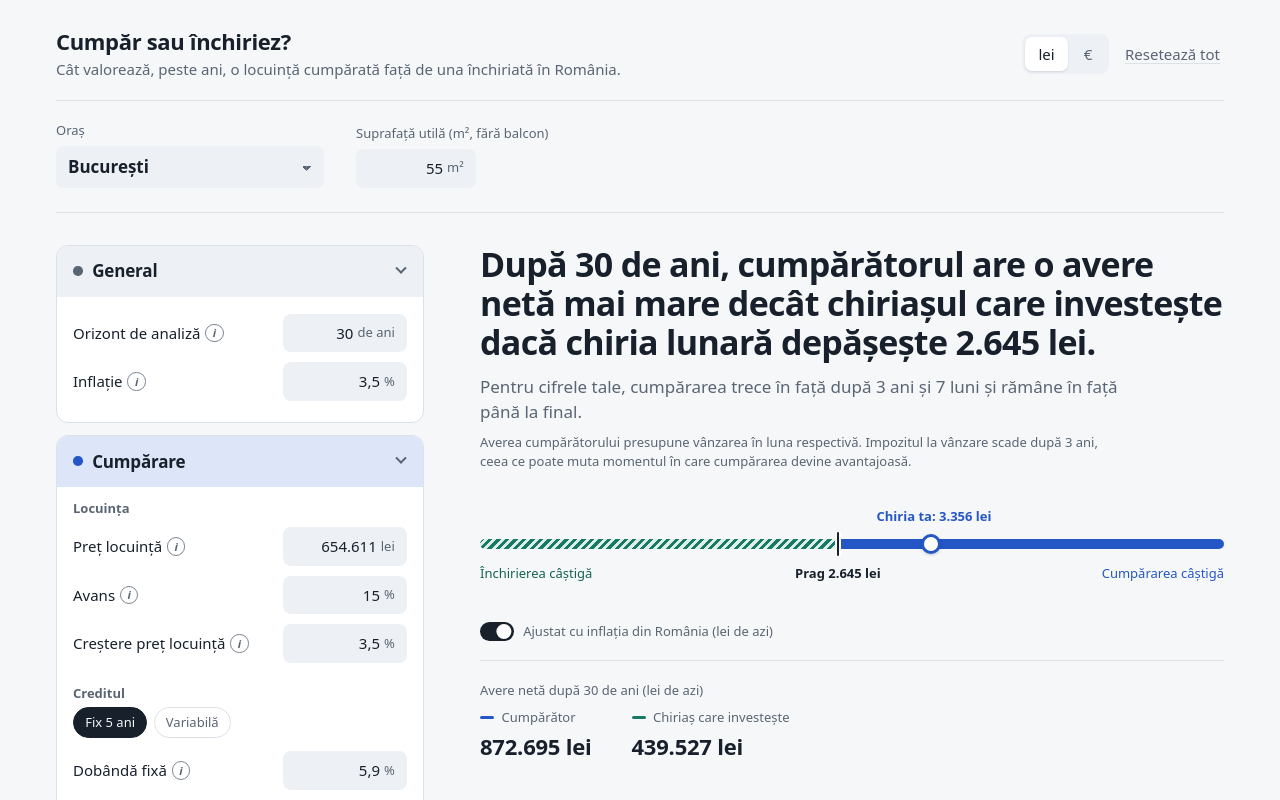
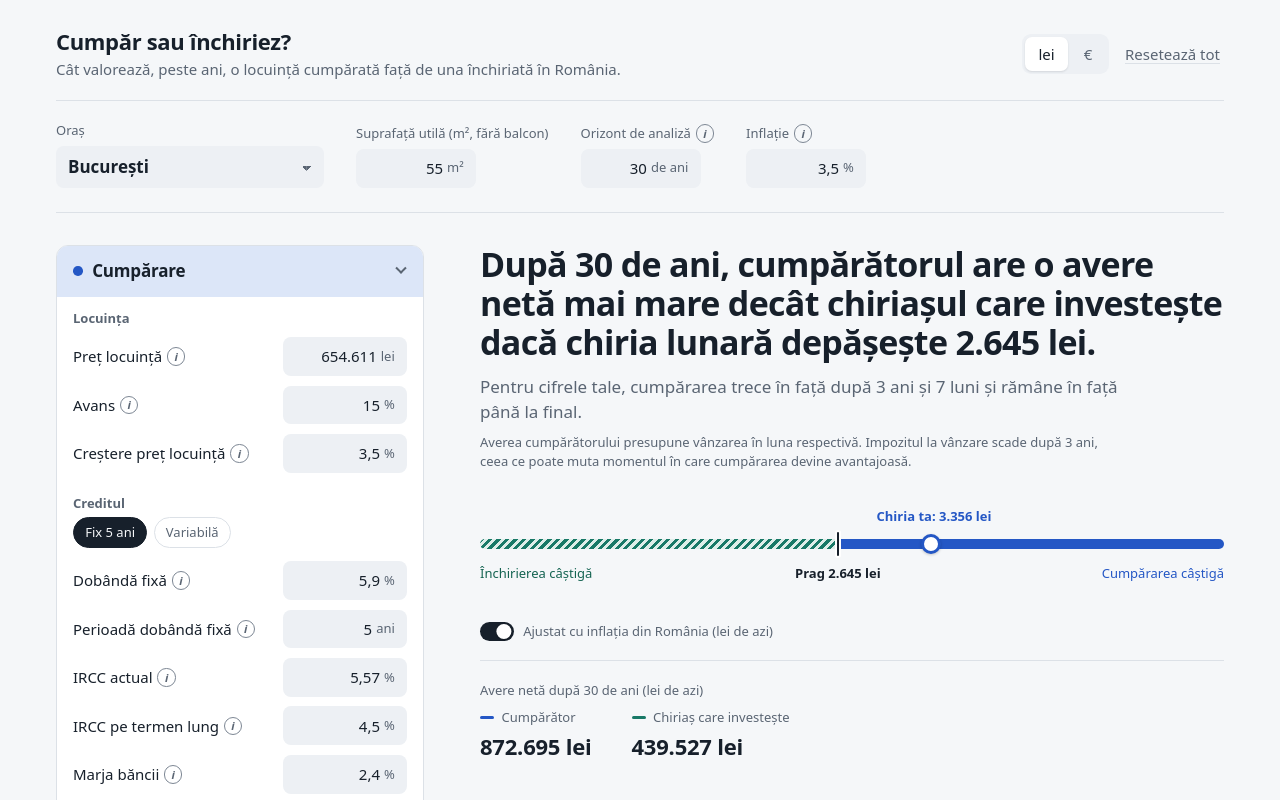
Before and after one commit to horatiu-th/buy-or-rent, a React (Vite) app: page / in a window 1280 px wide. Shown: the top 800 px of the page. Built offline with nearby package versions, Linux system fonts and the light colour scheme.

Commit message:
feat: Moved horizon and inflation next to the city and size

```diff
--- a/src/App.tsx
+++ b/src/App.tsx
@@ -1,8 +1,10 @@
 import { useCallback, useDeferredValue, useMemo } from 'react';
-import { loadDefaults, resolveCityId, resolveInputs } from './data/defaults';
+import { loadDefaults, resolveCityId, resolveInputs, sourceFor } from './data/defaults';
 import type { Inputs } from './engine';
 import { ro } from './i18n/ro';
 import { CityPicker } from './ui/CityPicker';
+import { FIELDS } from './ui/fields';
+import { InputField } from './ui/InputField';
 import { InputsPanel } from './ui/InputsPanel';
 import { Results } from './ui/Results';
 import { Segmented } from './ui/Segmented';
@@ -11,6 +13,9 @@ import { useScenario } from './state/useScenario';
 
 const data = loadDefaults();
 const SOURCES_URL = 'https://github.com/horatiu-th/buy-or-rent/blob/main/data/SOURCES.md';
+
+// Horizon and inflation frame the whole comparison, so they sit with the city and size, not with either side.
+const SCENARIO_FIELDS = FIELDS.filter((f) => f.topic === 'general');
 
 const CURRENCIES = [
   { value: 'RON', label: 'lei' },
@@ -53,7 +58,22 @@ export default function App() {
         </div>
       </header>
 
-      <CityPicker data={data} cityId={cityId} sqm={sqm} onChange={update} />
+      <CityPicker data={data} cityId={cityId} sqm={sqm} onChange={update}>
+        {SCENARIO_FIELDS.map((def) => (
+          <div key={def.key} className="scenario-item scenario-field">
+            <InputField
+              def={def}
+              value={inputs[def.key]}
+              isOverridden={def.key in overrides}
+              source={sourceFor(data, cityId, def.key)}
+              currency={currency}
+              eurRon={eurRon}
+              onChange={(v) => setField(def.key, v as never)}
+              onReset={() => resetField(def.key)}
+            />
+          </div>
+        ))}
+      </CityPicker>
 
       <main className="layout">
         <aside className="inputs-column">
--- a/src/i18n/ro.ts
+++ b/src/i18n/ro.ts
@@ -144,7 +144,6 @@ export const ro = {
   groups: {
     buying: 'Cumpărare',
     renting: 'Închiriere',
-    general: 'General',
   },
   topics: {
     home: 'Locuința',
--- a/src/styles.css
+++ b/src/styles.css
@@ -114,6 +114,11 @@ button { cursor: pointer; }
   background-size: 0.3rem 0.3rem; background-repeat: no-repeat;
 }
 .scenario-sqm .number-box { width: 7.5rem; }
+/* Fields shared with the inputs panel take the strip's label-above layout. */
+.scenario .field { display: block; padding: 0; }
+.scenario .field-head { margin-bottom: 0.35rem; }
+.scenario .field-head > label { font-size: var(--step--1); color: var(--muted); }
+.scenario .field .number-box { width: 7.5rem; }
 
 /* Number input with the unit inside the box */
 .number-box {
@@ -391,9 +396,9 @@ details.more[open] > summary { margin-bottom: 0.75rem; }
   .page { padding: 0 1rem 3rem; }
   .headline h2 { font-size: 1.625rem; }
   .scenario select { min-width: 0; width: 100%; }
+  .scenario-item { flex: 1 1 8rem; }
   .scenario-city { flex: 1 1 100%; }
-  .scenario-item { flex: 1 1 100%; }
-  .scenario-sqm .number-box { width: 100%; }
+  .scenario-sqm .number-box, .scenario .field .number-box { width: 100%; }
 }
 
 @media (prefers-reduced-motion: reduce) {
--- a/src/ui/CityPicker.tsx
+++ b/src/ui/CityPicker.tsx
@@ -1,4 +1,4 @@
-import { useId } from 'react';
+import { useId, type ReactNode } from 'react';
 import type { DataFile } from '../data/schema';
 import { ro } from '../i18n/ro';
 import { clampSqm, SQM_MIN } from '../state/scenario';
@@ -9,9 +9,11 @@ interface Props {
   cityId: string;
   sqm: number;
   onChange: (patch: { cityId?: string; sqm?: number }) => void;
+  /** Further scenario-wide settings shown on the same row. */
+  children?: ReactNode;
 }
 
-export function CityPicker({ data, cityId, sqm, onChange }: Props) {
+export function CityPicker({ data, cityId, sqm, onChange, children }: Props) {
   const cityId_ = useId();
   const sqmId = useId();
 
@@ -42,6 +44,7 @@ export function CityPicker({ data, cityId, sqm, onChange }: Props) {
           <span className="suffix" aria-hidden="true">m²</span>
         </div>
       </div>
+      {children}
     </div>
   );
 }
--- a/src/ui/InputsPanel.tsx
+++ b/src/ui/InputsPanel.tsx
@@ -28,7 +28,6 @@ interface GroupLayout {
 }
 
 const LAYOUT: GroupLayout[] = [
-  { id: 'general', topics: ['general'] },
   { id: 'buying', topics: ['home', 'loan'], more: ['purchaseCosts', 'ownershipCosts', 'sale'] },
   { id: 'renting', topics: ['renting'] },
 ];
```
Also changed, not shown: 2 other files (tests, documents, lock files or other folders).
